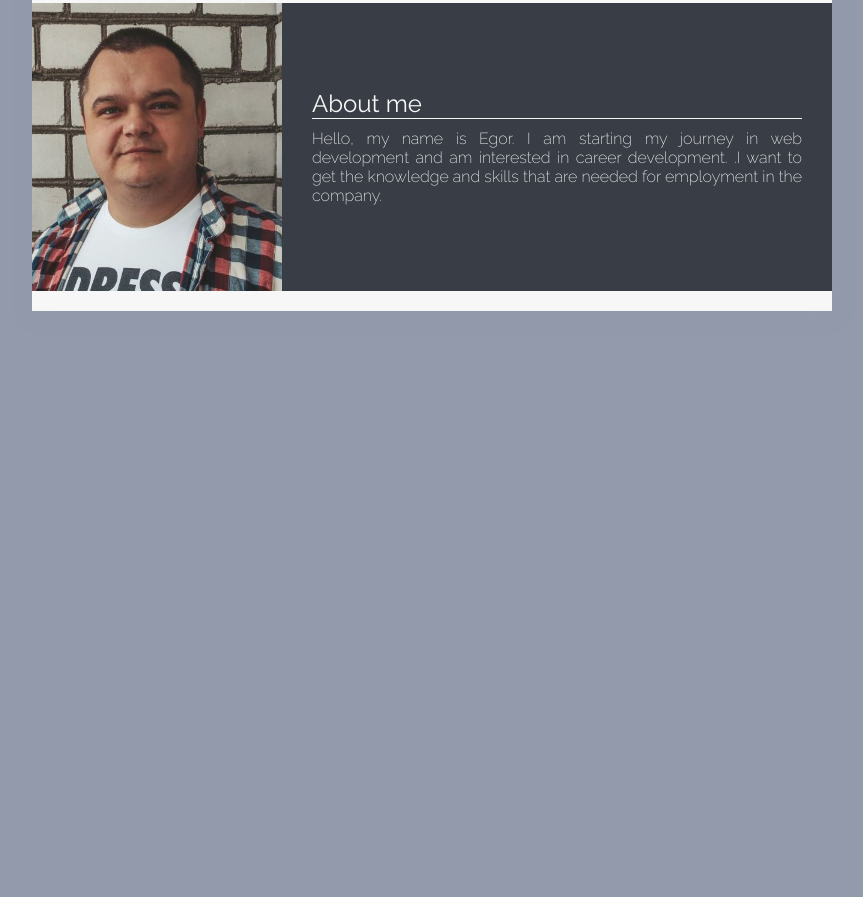
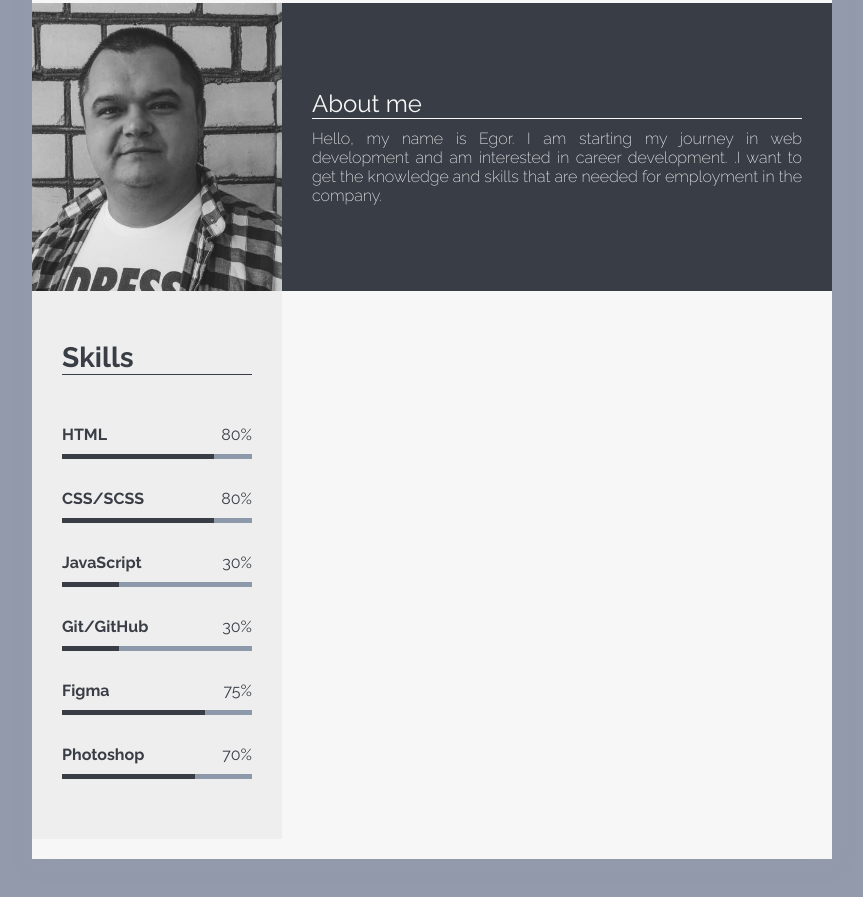
Before and after one commit to EgorZhuk/rsschool-cv, a plain HTML site: page index.html in a window 1280 px wide. Shown: the part 267-1164 px from the top of the page, without its empty margins (208-1071 px from the left). Before the commit the page ends 800 px from the top, so only its background shows below. Drawn offline with Linux system fonts and the light colour scheme.

Commit message:
feat: Add Skills section

```diff
--- a/index.html
+++ b/index.html
@@ -67,6 +67,65 @@
           </p>
         </div>
       </section>
+      <section class="skills">
+        <div class="skills__title">
+          <h3>Skills</h3>
+        </div>
+        <div class="skills__wrapper">
+          <div class="skill__item">
+            <div class="skill__item-name">HTML</div>
+            <div class="skill__item-persentage">80%</div>
+          </div>
+          <div class="skill__bar">
+            <div class="skill__bar-html"></div>
+          </div>
+        </div>
+        <div class="skills__wrapper">
+          <div class="skill__item">
+            <div class="skill__item-name">CSS/SCSS</div>
+            <div class="skill__item-persentage">80%</div>
+          </div>
+          <div class="skill__bar">
+            <div class="skill__bar-css"></div>
+          </div>
+        </div>
+        <div class="skills__wrapper">
+          <div class="skill__item">
+            <div class="skill__item-name">JavaScript</div>
+            <div class="skill__item-persentage">30%</div>
+          </div>
+          <div class="skill__bar">
+            <div class="skill__bar-js"></div>
+          </div>
+        </div>
+        <div class="skills__wrapper">
+          <div class="skill__item">
+            <div class="skill__item-name">Git/GitHub</div>
+            <div class="skill__item-persentage">30%</div>
+          </div>
+          <div class="skill__bar">
+            <div class="skill__bar-git"></div>
+          </div>
+        </div>
+        <div class="skills__wrapper">
+          <div class="skill__item">
+            <div class="skill__item-name">Figma</div>
+            <div class="skill__item-persentage">75%</div>
+          </div>
+          <div class="skill__bar">
+            <div class="skill__bar-figma"></div>
+          </div>
+        </div>
+        <div class="skills__wrapper">
+          <div class="skill__item">
+            <div class="skill__item-name">Photoshop</div>
+            <div class="skill__item-persentage">70%</div>
+          </div>
+          <div class="skill__bar">
+            <div class="skill__bar-photoshop"></div>
+          </div>
+        </div>
+      </section>
     </div>
   </body>
 </html>
--- a/styles.css
+++ b/styles.css
@@ -65,6 +65,7 @@ body {
 }
 .about__img {
   height: 100%;
+  filter: grayscale(100%);
 }
 .about__description {
   display: flex;
@@ -82,3 +83,66 @@ body {
   font-weight: 200;
   text-align: justify;
 }
+.skills {
+  padding: 50px 30px;
+  width: 250px;
+  background-color: #eeeeee;
+  color: #393e46;
+}
+.skills__title {
+  font-weight: 400;
+  font-size: 1.5rem;
+  border-bottom: #393e46 1px solid;
+  margin-bottom: 50px;
+}
+.skills__wrapper {
+  margin-top: 20px;
+  display: flex;
+  flex-direction: column;
+}
+.skill__item {
+  display: flex;
+  justify-content: space-between;
+  margin-bottom: 10px;
+}
+.skill__item-name {
+  font-weight: 700;
+}
+.skill__item-persentage {
+  font-weight: 400;
+}
+.skill__bar {
+  margin-bottom: 10px;
+  height: 5px;
+  background: #8d98aa;
+}
+.skill__bar-html {
+  height: 100%;
+  width: 80%;
+  background: #393e46;
+}
+.skill__bar-css {
+  height: 100%;
+  width: 80%;
+  background: #393e46;
+}
+.skill__bar-js {
+  height: 100%;
+  width: 30%;
+  background: #393e46;
+}
+.skill__bar-git {
+  height: 100%;
+  width: 30%;
+  background: #393e46;
+}
+.skill__bar-figma {
+  height: 100%;
+  width: 75%;
+  background: #393e46;
+}
+.skill__bar-photoshop {
+  height: 100%;
+  width: 70%;
+  background: #393e46;
+}
```
